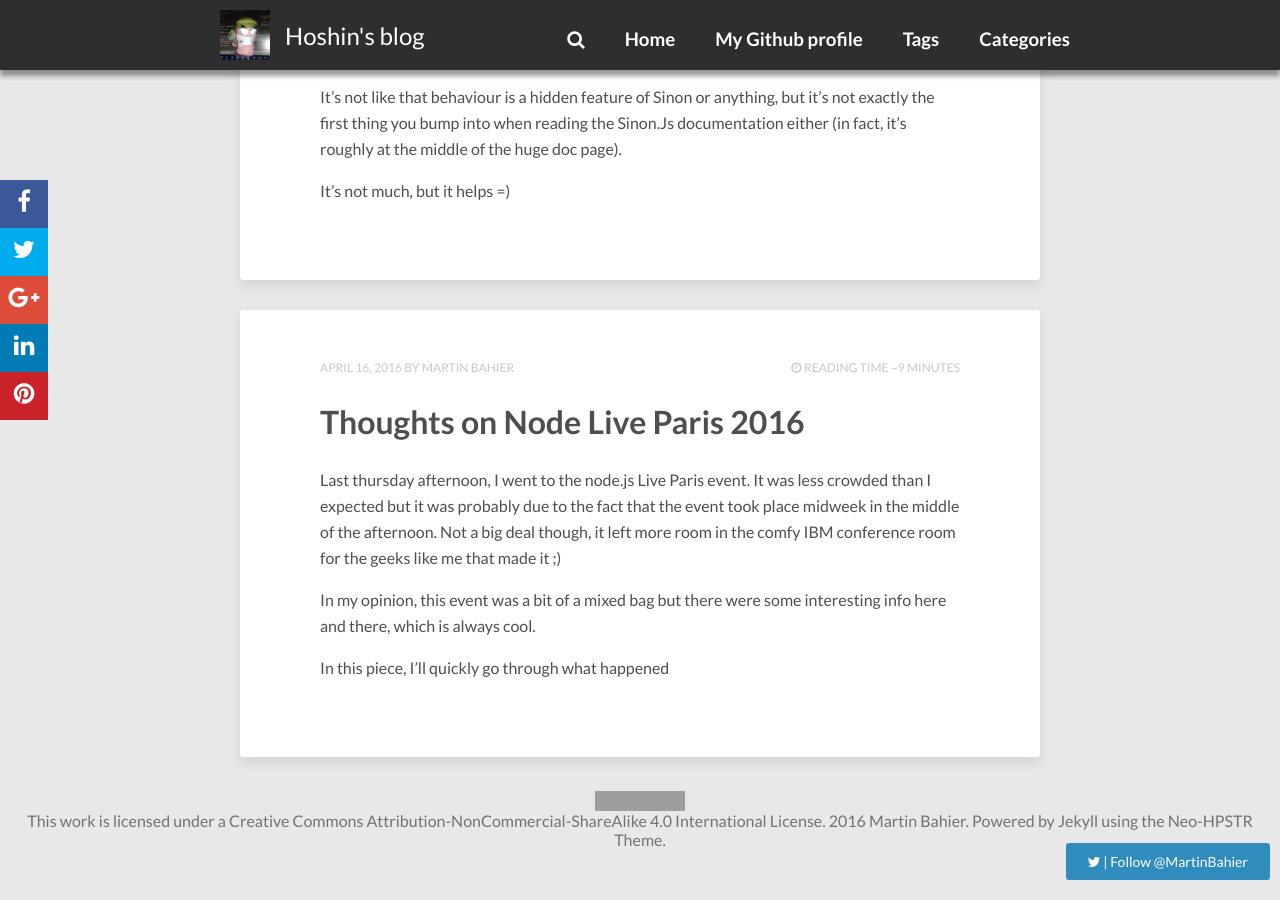
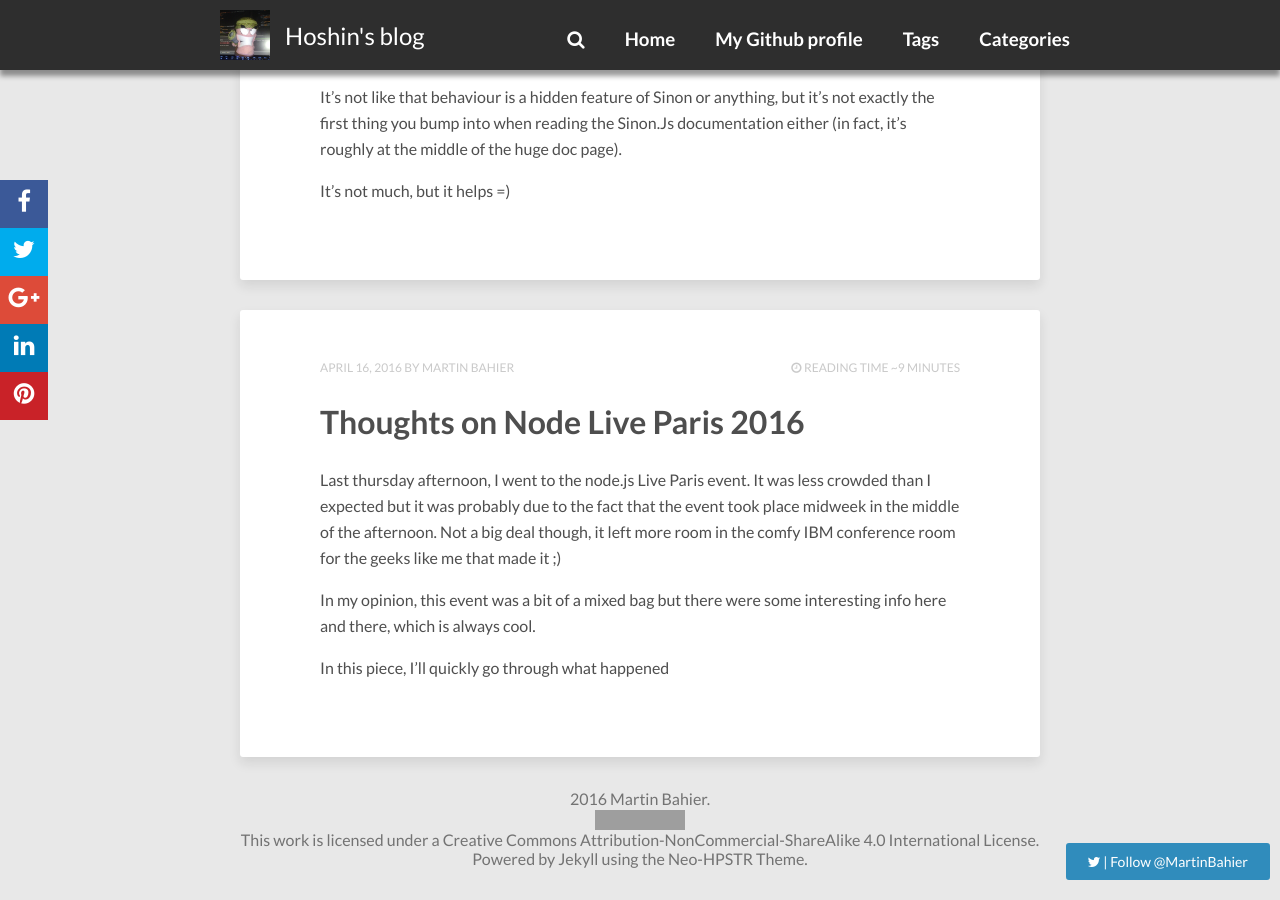
Before and after one commit to hoshin/hoshin.github.io, a Jekyll site: the page built from index.html, in a window 1280 px wide and 900 px high, scrolled down 975 px. Built offline with Jekyll 4.4.1, drawn with Linux system fonts in a browser that asks for light colours; nearby versions of some CDN libraries; the list of posts is cut into pages by our own code; comment, search, counter and statistics services are not loaded; grey boxes are pictures that could not be loaded.

Commit message:
Rearrange footer elements
- Placed author on top
- Then license
- Then "powered by" mention

```diff
--- a/_includes/footer.html
+++ b/_includes/footer.html
@@ -1 +1,3 @@
-<span><a rel="license" href="http://creativecommons.org/licenses/by-nc-sa/4.0/"><img alt="Creative Commons License" style="border-width:0" src="https://i.creativecommons.org/l/by-nc-sa/4.0/88x31.png" /></a><br />This work is licensed under a <a rel="license" href="http://creativecommons.org/licenses/by-nc-sa/4.0/">Creative Commons Attribution-NonCommercial-ShareAlike 4.0 International License</a>. {{ site.time | date: '%Y' }} {{ site.owner.name }}. Powered by <a href="http://jekyllrb.com" rel="nofollow">Jekyll</a> using the <a href="http://github.com/aron-bordin/neo-hpstr-jekyll-theme" rel="nofollow">Neo-HPSTR Theme</a>.</span>
+<span>
+	{{ site.time | date: '%Y' }} {{ site.owner.name }}.<br/>
+	<a rel="license" href="http://creativecommons.org/licenses/by-nc-sa/4.0/"><img alt="Creative Commons License" style="border-width:0" src="https://i.creativecommons.org/l/by-nc-sa/4.0/88x31.png" /></a><br />This work is licensed under a <a rel="license" href="http://creativecommons.org/licenses/by-nc-sa/4.0/">Creative Commons Attribution-NonCommercial-ShareAlike 4.0 International License</a>.<br/> Powered by <a href="http://jekyllrb.com" rel="nofollow">Jekyll</a> using the <a href="http://github.com/aron-bordin/neo-hpstr-jekyll-theme" rel="nofollow">Neo-HPSTR Theme</a>.</span>
```
